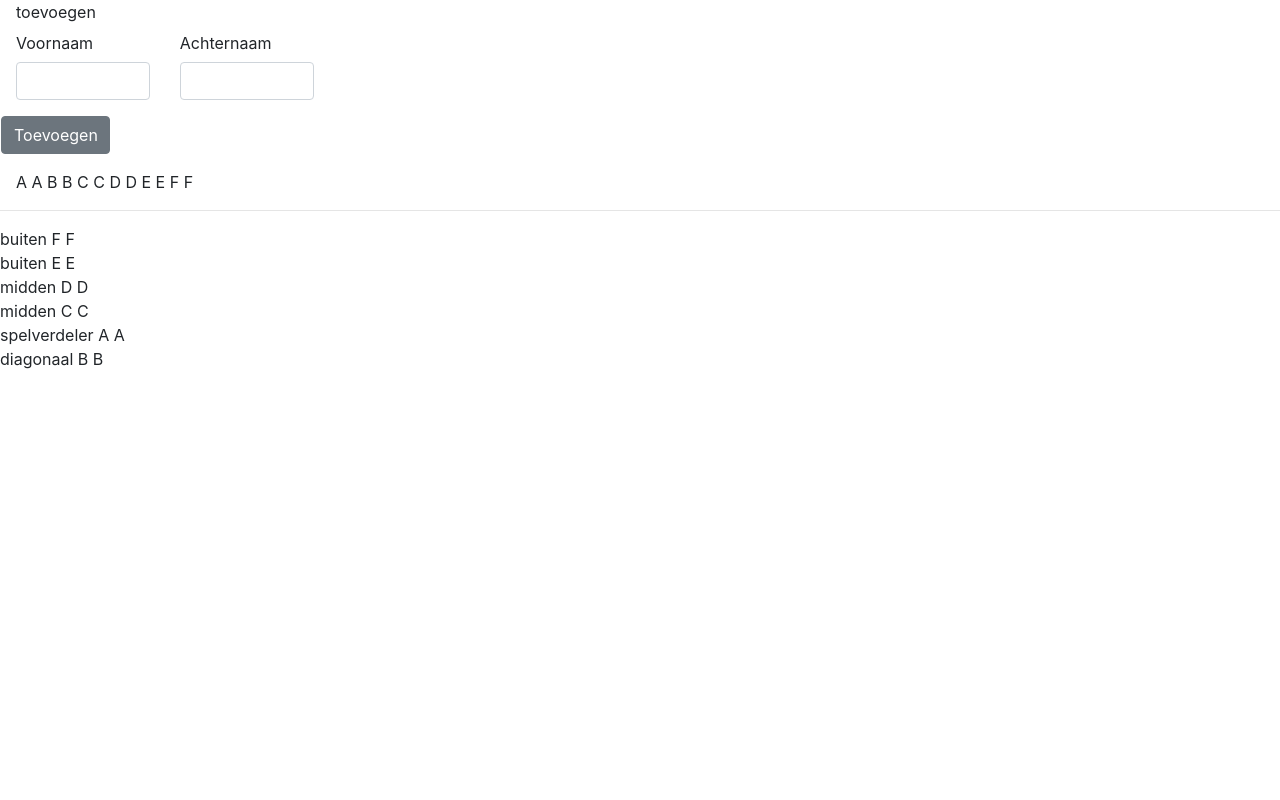
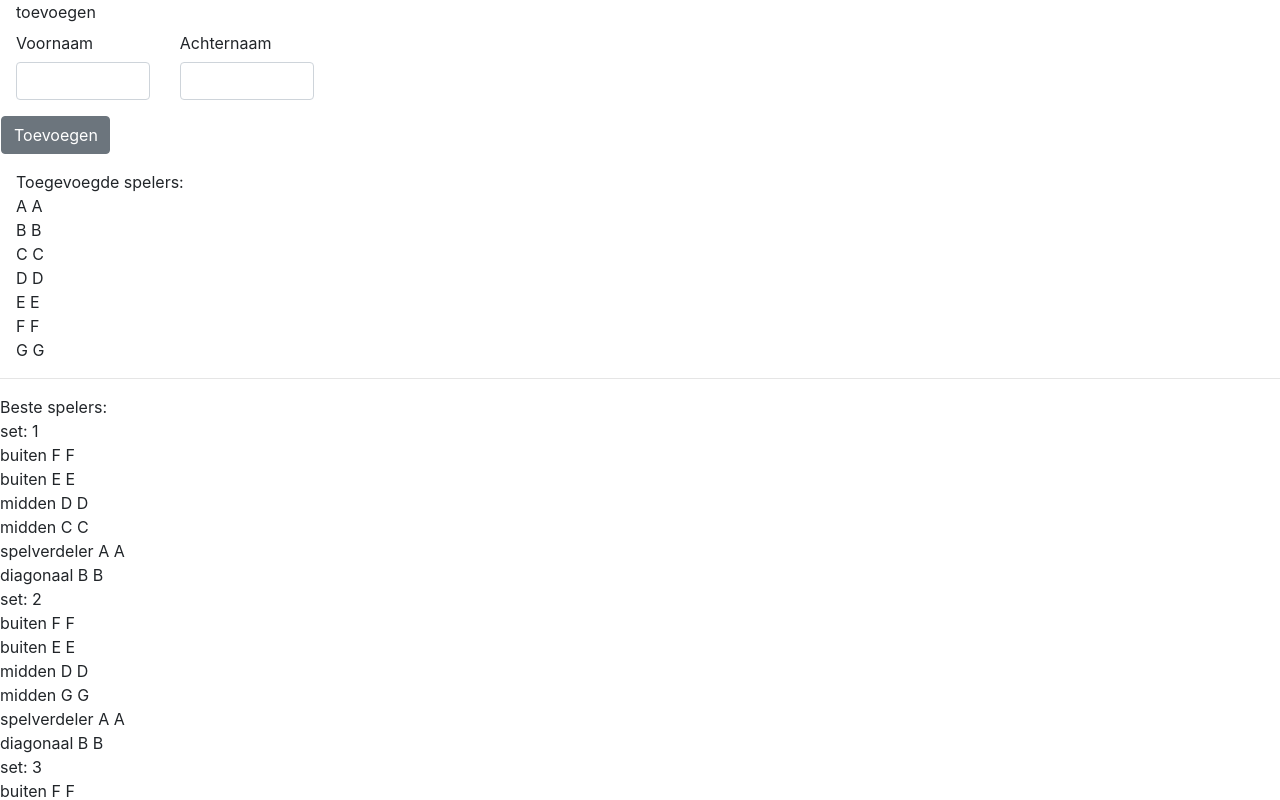
Before and after one commit to DeDwerg/volleybal-app, an Angular app: page / in a window 1280 px wide. Shown: the top 800 px of the page. Built offline with nearby package versions, Linux system fonts and the light colour scheme.

Commit message:
resultatent ontvangt spelers met prestaties

```diff
--- a/src/app/resultaten/resultaten.component.html
+++ b/src/app/resultaten/resultaten.component.html
@@ -1,4 +1,6 @@
+Beste spelers:
 <div *ngFor="let setnummer of [1,2,3,4,5]">
+  set: {{setnummer}}
   <div *ngFor="let speler of vindBesteCombinatieBijSet(setnummer)">
     {{speler.positie}} {{speler.voornaam}} {{speler.achternaam}}
   </div>
--- a/src/app/resultaten/resultaten.component.ts
+++ b/src/app/resultaten/resultaten.component.ts
@@ -14,8 +14,7 @@ export class ResultatenComponent implements OnInit {
     private spelersService: SpelersService
   ) { }
 
-  ngOnInit() {
-  }
+  ngOnInit() { }
 
   private isZelfdePositieInZelfdeSetnummer(prestatieA: Prestatie, prestatieB: Prestatie): boolean {
     return prestatieA.positie === prestatieB.positie && prestatieA.setnummer === prestatieB.setnummer;
@@ -23,7 +22,7 @@ export class ResultatenComponent implements OnInit {
 
   vindBesteCombinatieBijSet(setnummer: number): Array<{ positie: string, voornaam: string, achternaam: string }> {
 
-    const spelers: Array<Speler> = this.spelersService.getSpelers();
+    const spelers: Array<Speler> = this.spelersService.getSpelersMetPrestaties();
 
     const spelersMet1Prestatie: Array<Speler> = [];
 
--- a/src/app/spelers/spelers.component.html
+++ b/src/app/spelers/spelers.component.html
@@ -22,6 +22,7 @@ toevoegen
   </div>
 </form>
 
-<span *ngFor="let speler of getSpelers()" clas="col-3">
-  {{ speler.voornaam }} {{ speler.achternaam }}
-</span>
+Toegevoegde spelers:
+<div *ngFor="let speler of getSpelers()">
+  {{speler.voornaam}} {{speler.achternaam}}
+</div>
--- a/src/app/spelers/spelers.component.ts
+++ b/src/app/spelers/spelers.component.ts
@@ -36,7 +36,7 @@ export class SpelersComponent extends Form implements OnInit {
     const voornaam: string = this.form.get('voornaam').value;
     const achternaam: string = this.form.get('achternaam').value;
     const prestaties: Array<Prestatie> = [];
-    const speler: Speler = {voornaam, achternaam, prestaties };
+    const speler: Speler = { voornaam, achternaam, prestaties };
     this.spelersService.addSpeler(speler);
   }
 
@@ -44,15 +44,62 @@ export class SpelersComponent extends Form implements OnInit {
     return this.spelersService.getSpelers();
   }
 
-  // ngOnInit() {}
+  // ngOnInit() { }
 
-  ngOnInit() {
-    this.spelersService.addSpeler(this.createSpeler(1, 'A', 51, 'spelverdeler'));
-    this.spelersService.addSpeler(this.createSpeler(1, 'B', 50, 'diagonaal'));
-    this.spelersService.addSpeler(this.createSpeler(1, 'C', 33, 'midden'));
-    this.spelersService.addSpeler(this.createSpeler(1, 'D', 66, 'midden'));
-    this.spelersService.addSpeler(this.createSpeler(1, 'E', 34, 'buiten'));
-    this.spelersService.addSpeler(this.createSpeler(1, 'F', 67, 'buiten'));
+ ngOnInit() {
+      const spelerA: Speler = this.createSpeler(1, 'A', 51, 'spelverdeler');
+      spelerA.prestaties.push({ positie: 'buiten', setnummer: 4, percentageWinst: 99 });
+      spelerA.prestaties.push({ positie: 'spelverdeler', setnummer: 4, percentageWinst: 51 });
+      spelerA.prestaties.push({ positie: 'spelverdeler', setnummer: 3, percentageWinst: 51 });
+      spelerA.prestaties.push({ positie: 'spelverdeler', setnummer: 2, percentageWinst: 51 });
+      spelerA.prestaties.push({ positie: 'spelverdeler', setnummer: 5, percentageWinst: 51 });
+
+      const spelerB: Speler = this.createSpeler(1, 'B', 50, 'diagonaal');
+      spelerB.prestaties.push({ positie: 'diagonaal', setnummer: 5, percentageWinst: 50 });
+      spelerB.prestaties.push({ positie: 'diagonaal', setnummer: 4, percentageWinst: 50 });
+      spelerB.prestaties.push({ positie: 'diagonaal', setnummer: 3, percentageWinst: 50 });
+      spelerB.prestaties.push({ positie: 'diagonaal', setnummer: 2, percentageWinst: 50 });
+      spelerB.prestaties.push({ positie: 'spelverdeler', setnummer: 4, percentageWinst: 47 });
+
+      const spelerC: Speler = this.createSpeler(1, 'C', 33, 'midden');
+      spelerC.prestaties.push({ positie: 'buiten', setnummer: 4, percentageWinst: 48 });
+      spelerC.prestaties.push({ positie: 'buiten', setnummer: 3, percentageWinst: 48 });
+      spelerC.prestaties.push({ positie: 'midden', setnummer: 4, percentageWinst: 33 });
+      spelerC.prestaties.push({ positie: 'midden', setnummer: 2, percentageWinst: 33 });
+      spelerC.prestaties.push({ positie: 'midden', setnummer: 3, percentageWinst: 33 });
+      spelerC.prestaties.push({ positie: 'midden', setnummer: 5, percentageWinst: 33 });
+
+      const spelerD: Speler = this.createSpeler(1, 'D', 66, 'midden');
+      spelerD.prestaties.push({ positie: 'midden', setnummer: 4, percentageWinst: 66 });
+      spelerD.prestaties.push({ positie: 'midden', setnummer: 5, percentageWinst: 66 });
+      spelerD.prestaties.push({ positie: 'midden', setnummer: 2, percentageWinst: 66 });
+      spelerD.prestaties.push({ positie: 'midden', setnummer: 3, percentageWinst: 66 });
+
+      const spelerE: Speler = this.createSpeler(1, 'E', 34, 'buiten');
+      spelerE.prestaties.push({ positie: 'buiten', setnummer: 3, percentageWinst: 34 });
+      spelerE.prestaties.push({ positie: 'buiten', setnummer: 2, percentageWinst: 34 });
+      spelerE.prestaties.push({ positie: 'buiten', setnummer: 4, percentageWinst: 34 });
+      spelerE.prestaties.push({ positie: 'buiten', setnummer: 5, percentageWinst: 34 });
+
+      const spelerF: Speler = this.createSpeler(1, 'F', 67, 'buiten');
+      spelerF.prestaties.push({ positie: 'buiten', setnummer: 3, percentageWinst: 67 });
+      spelerF.prestaties.push({ positie: 'buiten', setnummer: 2, percentageWinst: 67 });
+      spelerF.prestaties.push({ positie: 'buiten', setnummer: 5, percentageWinst: 67 });
+      spelerF.prestaties.push({ positie: 'buiten', setnummer: 4, percentageWinst: 67 });
+      spelerF.prestaties.push({ positie: 'midden', setnummer: 4, percentageWinst: 80 });
+
+      const spelerG: Speler = this.createSpeler(2, 'G', 49, 'midden');
+      spelerG.prestaties.push({ positie: 'midden', setnummer: 4, percentageWinst: 49 });
+      spelerG.prestaties.push({ positie: 'midden', setnummer: 3, percentageWinst: 49 });
+      spelerG.prestaties.push({ positie: 'diagonaal', setnummer: 4, percentageWinst: 59 });
+
+      this.spelersService.addSpeler(spelerA);
+      this.spelersService.addSpeler(spelerB);
+      this.spelersService.addSpeler(spelerC);
+      this.spelersService.addSpeler(spelerD);
+      this.spelersService.addSpeler(spelerE);
+      this.spelersService.addSpeler(spelerF);
+      this.spelersService.addSpeler(spelerG);
   }
 
   private createSpeler(setnummer: number, naam: string, percentageWinst: number, positie: string): Speler {
--- a/src/app/spelers/spelers.service.ts
+++ b/src/app/spelers/spelers.service.ts
@@ -16,10 +16,13 @@ export class SpelersService {
   }
 
   addPrestatie(speler: Speler) {
-
   }
 
   getSpelers(): Array<Speler> {
+    return this.spelers;
+  }
+
+  getSpelersMetPrestaties(): Array<Speler> {
     let spelersToReturn: Array<Speler> = this.spelers;
     spelersToReturn.forEach(speler => {
       let unavailableSpelers = this.unavailableSpelers;
@@ -30,6 +33,17 @@ export class SpelersService {
         }
       });
     });
+
+    let aantalSpelersMetPrestaites = 0;
+    spelersToReturn.forEach(speler => {
+      if(speler.prestaties.length > 0) {
+        aantalSpelersMetPrestaites++;
+      }
+    });
+
+    if(aantalSpelersMetPrestaites < 6) {
+      return [];
+    }
     return spelersToReturn;
   }
 
```
